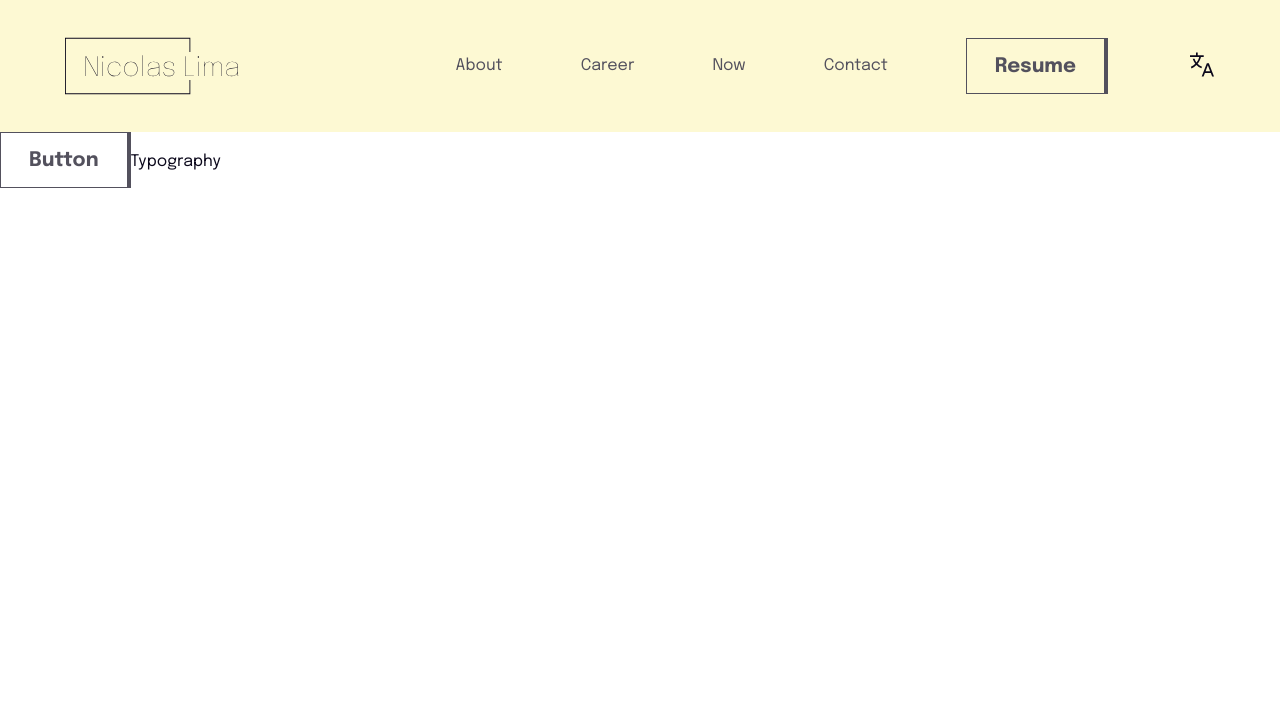
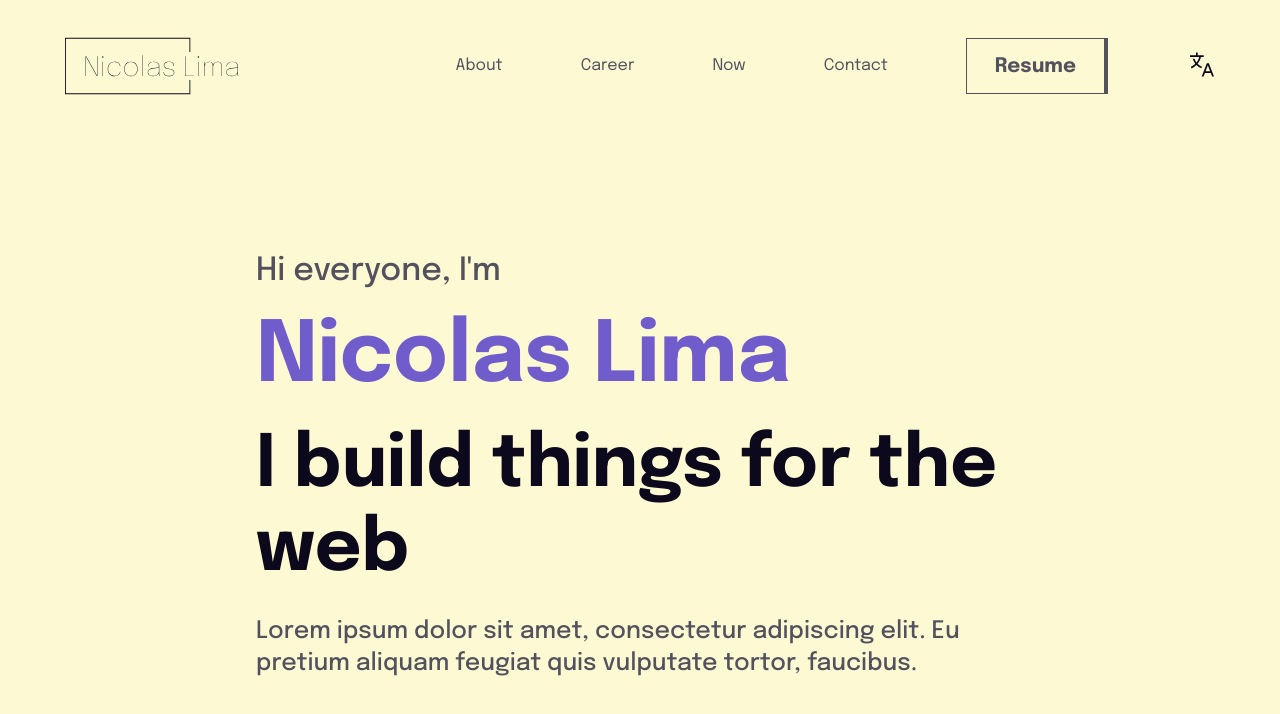
Before and after one commit to nicolasrlima/my-portfolio, a Next.js app: page / in a window 1280 px wide. Shown: the top 714 px of the page. Built offline with nearby package versions, Linux system fonts and the light colour scheme.

Commit message:
feat: cover session created in home page

```diff
--- a/src/pages/index.tsx
+++ b/src/pages/index.tsx
@@ -1,10 +1,9 @@
 import type { NextPage } from "next";
 import Head from "next/head";
-import { Button } from "components/Button";
 import { Header } from "components/Header";
-import { Typography } from "components/Typography";
 import { Logo } from "icons/Logo";
 import HeaderContent from "templates/HeaderContent/HeaderContent";
+import Cover from "templates/Cover/Cover";
 
 const Home: NextPage = () => {
   return (
@@ -22,8 +21,7 @@ const Home: NextPage = () => {
         <Header logo={<Logo />}>
           <HeaderContent />
         </Header>
-        <Button>Button</Button>
-        <Typography fontFamily="primary">Typography</Typography>
+        <Cover />
       </main>
     </div>
   );
--- /dev/null
+++ b/src/templates/Cover/Cover.styles.tsx
@@ -0,0 +1,26 @@
+import styled from "@emotion/styled";
+
+export const CoverContainer = styled.section`
+  align-items: flex-start;
+  display: flex;
+  flex-direction: column;
+  gap: 24px;
+  min-height: calc(100vh - 90px);
+  justify-content: center;
+  width: 100%;
+
+  ${({ theme }) => `
+    background-color: ${theme.colors.decorative.primary};
+    padding: ${theme.spacing.large} ${theme.spacing.medium};
+
+    & > .cover-name {
+      color: ${theme.colors.text.highlightDefault};
+    }
+
+    @media (min-width: ${theme.breakpoints.mobile}) {
+      padding-left: 20%;
+      padding-right: 20%;
+      min-height: calc(100vh - 132px);
+    }
+  `}
+`;
--- /dev/null
+++ b/src/templates/Cover/Cover.tsx
@@ -0,0 +1,22 @@
+import { Typography } from "components/Typography";
+import { CoverContainer } from "./Cover.styles";
+
+const Cover = () => {
+  return (
+    <CoverContainer>
+      <Typography color="subdued" variant="small">
+        Hi everyone, I&apos;m
+      </Typography>
+      <Typography className="cover-name" variant="xlarge">
+        Nicolas Lima
+      </Typography>
+      <Typography variant="large">I build things for the web</Typography>
+      <Typography color="subdued" variant="heading">
+        Lorem ipsum dolor sit amet, consectetur adipiscing elit. Eu pretium
+        aliquam feugiat quis vulputate tortor, faucibus.{" "}
+      </Typography>
+    </CoverContainer>
+  );
+};
+
+export default Cover;
--- /dev/null
+++ b/src/templates/Cover/index.tsx
@@ -0,0 +1 @@
+export * from "./Cover";
```
